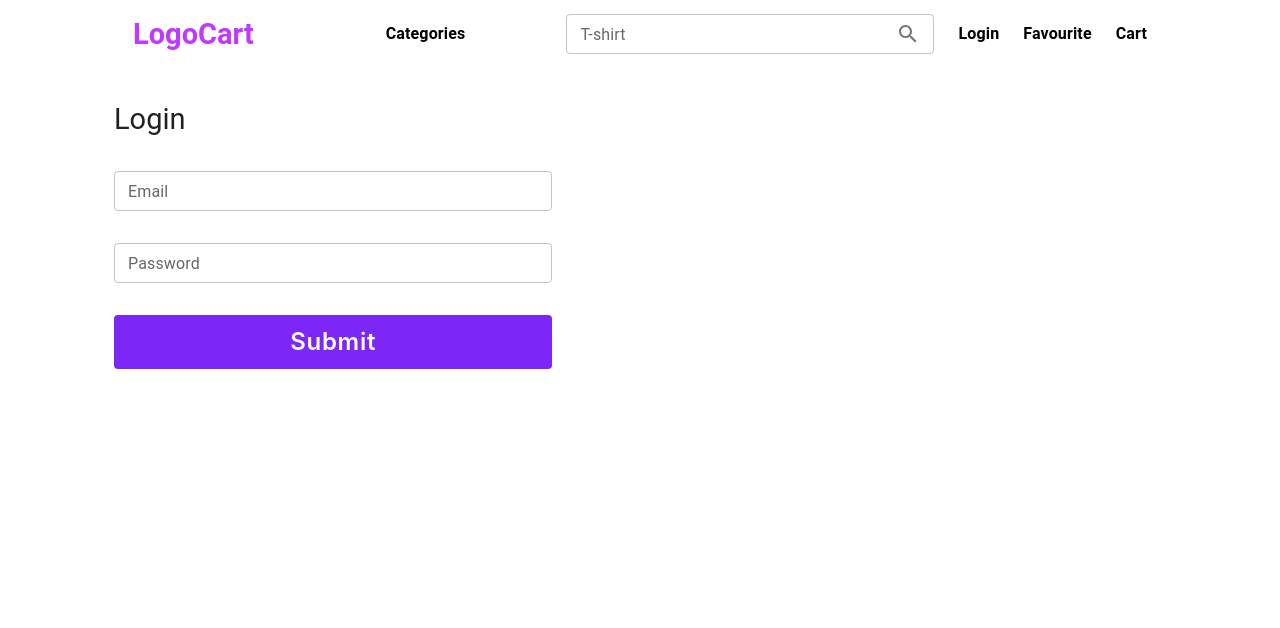
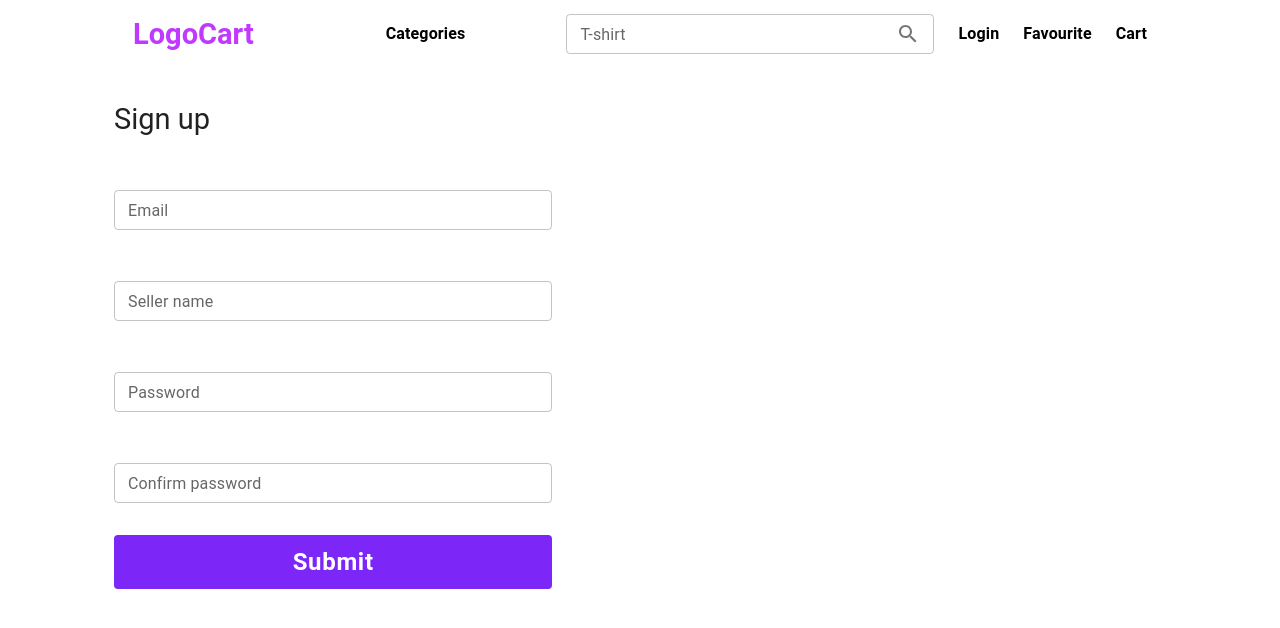
Before and after one commit to logo-cartt/logo-cart-ui, a React (Vite) app: page / in a window 1280 px wide. Shown: the top 628 px of the page. Built offline with nearby package versions, Linux system fonts and the light colour scheme.

Commit message:
[LC-16] markup sign up page

```diff
--- a/src/components/App/App.tsx
+++ b/src/components/App/App.tsx
@@ -2,7 +2,8 @@ import { CssBaseline } from "@mui/material";
 import { ThemeProvider } from "@mui/material/styles";
 import { theme } from "../../theme";
 import { GlobalStyleWrapper } from "../GlobalStyleWrapper";
-import { LoginPage } from "../../modules/auth/page/LoginPage";
+// import { LoginPage } from "../../modules/auth/page/LoginPage";
+import { SignUpPage } from "../../modules/auth/page/SignUpPage";
 // import { MainPage } from "../../modules/main/page/MainPage";
 
 export const App = () => {
@@ -12,7 +13,8 @@ export const App = () => {
       <GlobalStyleWrapper>
         <ThemeProvider theme={theme}>
           {/* <MainPage /> */}
-          <LoginPage />
+          {/* <LoginPage /> */}
+          <SignUpPage />
         </ThemeProvider>
       </GlobalStyleWrapper>
     </>
--- a/src/modules/auth/component/Login/Login.tsx
+++ b/src/modules/auth/component/Login/Login.tsx
@@ -5,8 +5,9 @@ import {
 import { styled } from "@mui/material/styles";
 
 const TextFieldStyled = styled(TextField)({
-  marginTop: "32px",
+  marginTop: "51px",
   borderRadius: "5px",
+  border: "1px solid black",
   color: "black",
   "& input": {
     "&::placeholder": {
@@ -20,10 +21,11 @@ const ButtonStyled = styled(Button)({
   fontSize: "24px",
   marginTop: "32px",
   height: "54px",
-  fontFamily: "Inter",
+  // fontFamily: "Inter",
   textTransform: "none",
   fontWeight: "600",
 });
+
 export const Login = () => {
   return (
     <Grid
--- a/src/modules/auth/component/SignUp/SignUp.tsx
+++ b/src/modules/auth/component/SignUp/SignUp.tsx
@@ -1,5 +1,67 @@
+import {
+  Button, Grid,
+  TextField, Typography,
+} from "@mui/material";
+import { styled } from "@mui/material/styles";
+
+const TextFieldStyled = styled(TextField)({
+  marginTop: "51px",
+  borderRadius: "5px",
+  color: "black",
+  "& input": {
+    "&::placeholder": {
+      color: "black",
+    },
+  },
+});
+
+const ButtonStyled = styled(Button)({
+  color: "white",
+  fontSize: "24px",
+  marginTop: "32px",
+  height: "54px",
+  // fontFamily: "Inter",
+  textTransform: "none",
+  fontWeight: "600",
+});
+
 export const SignUp = () => {
   return (
-    <div>SignUp</div>
+    <Grid
+      container
+      justifyContent="flex-start"
+      alignItems="center"
+    >
+      <Grid item sm={8} lg={12}>
+        <Typography align="left" variant="h5" fontSize="29px" padding="32px 0 0 0">Sign up</Typography>
+      </Grid>
+
+      <Grid
+        item
+        sm={5}
+        lg={5}
+      >
+        <Grid container spacing={2}>
+          <Grid item sm={12} spacing={2}>
+
+            <form>
+              <TextFieldStyled label="Email" placeholder="email@gmail.com" type="email" size="small" fullWidth />
+              <TextFieldStyled label="Seller name" placeholder="Seller name" type="text" size="small" fullWidth />
+              <TextFieldStyled label="Password" placeholder="********" type="password" size="small" fullWidth />
+              <TextFieldStyled label="Confirm password" placeholder="********" type="password" size="small" fullWidth />
+              <ButtonStyled
+                type="submit"
+                color="violet"
+                variant="contained"
+                fullWidth
+                disableElevation
+              >
+                Submit
+              </ButtonStyled>
+            </form>
+          </Grid>
+        </Grid>
+      </Grid>
+    </Grid>
   );
 };
--- a/src/modules/auth/page/SignUpPage.tsx
+++ b/src/modules/auth/page/SignUpPage.tsx
@@ -0,0 +1,10 @@
+import { LogoCartLayout } from "../../../layouts/LogoCartLayout";
+import { SignUp } from "../component/SignUp/SignUp";
+
+export const SignUpPage = () => {
+  return (
+    <LogoCartLayout>
+      <SignUp />
+    </LogoCartLayout>
+  );
+};
```
